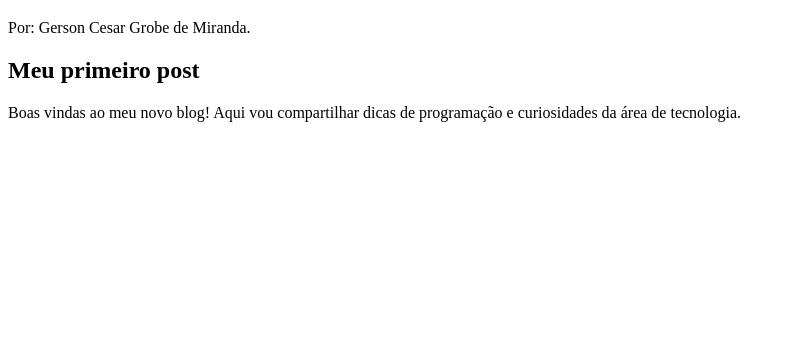
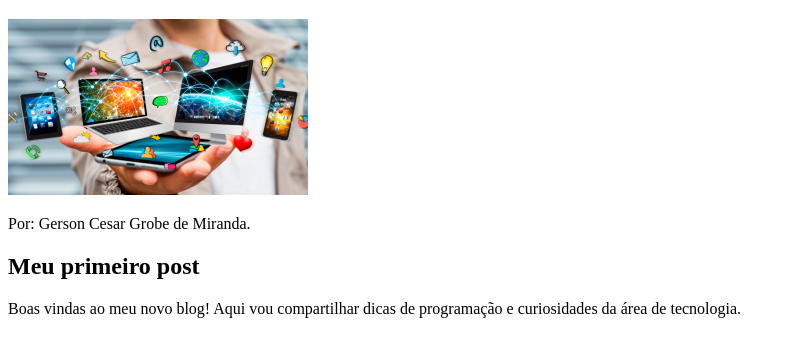
Before and after one commit to cesargrobe/1e-primeiro-repositorio, a plain HTML site: page index.html in a window 1280 px wide. Shown: the part 61-418 px from the top of the page, without its empty margins (0-795 px from the left). Drawn offline with Linux system fonts and the light colour scheme.

Commit message:
Aula 2 - 25/06

```diff
--- a/index.html
+++ b/index.html
@@ -7,6 +7,7 @@
 </head>
 <body>
     <h1> Meu blog de tecnologia</h1>
+    <img src="tecnologia.png" alt="Imagem sobre tecnologia">
     <p>Por: Gerson Cesar Grobe de Miranda.</p>
     <h2>Meu primeiro post</h2>
     <p>Boas vindas ao meu novo blog! Aqui vou compartilhar dicas de programação e curiosidades da área de tecnologia.</p>
```
Also changed, not shown: tecnologia.png (added).
